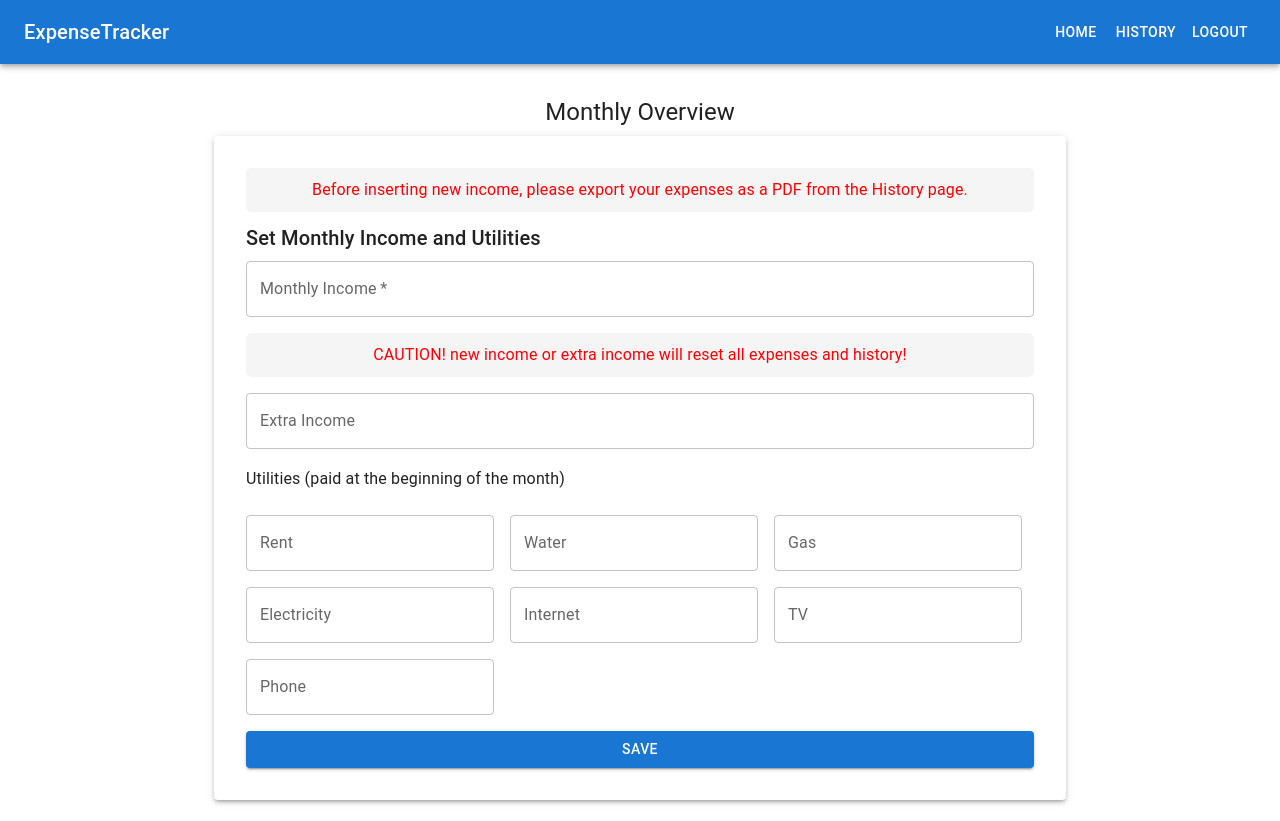
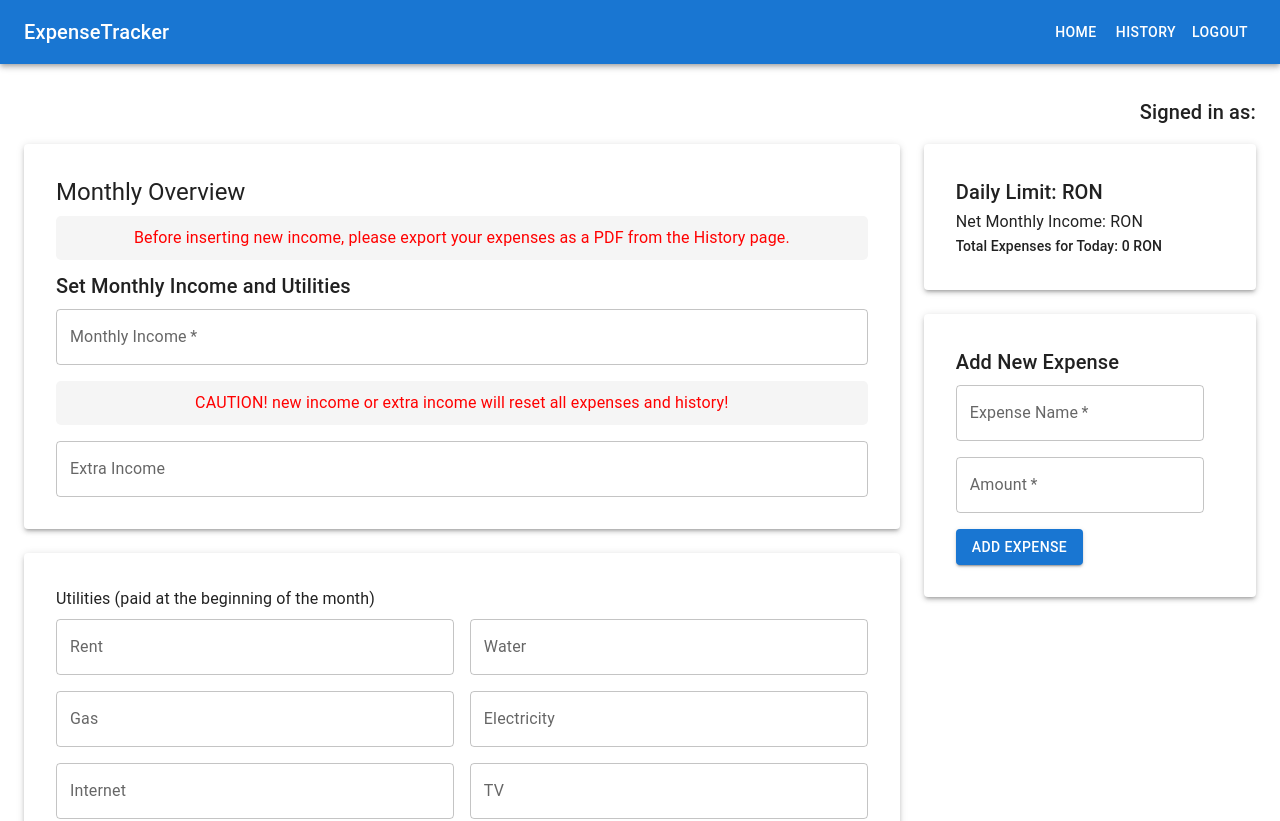
Before and after one commit to Miro-wq/fund-wise, a React (Create React App) app: page / in a window 1280 px wide. Shown: the top 821 px of the page. Built offline with nearby package versions, Linux system fonts and the light colour scheme; no server answers; sample sign-in values are in the browser's storage.

Commit message:
Home & History position

```diff
--- a/src/pages/History/History.js
+++ b/src/pages/History/History.js
@@ -82,7 +82,7 @@ function History() {
   return (
     <>
       <Typography variant="h6" align="right" gutterBottom sx={{ mb: 0, pr: 3 }}>
-        {user?.username}
+        Signed in as: {user?.username}
       </Typography>
       <Container maxWidth={false} sx={{
         mt: 2,
--- a/src/pages/Home/Home.js
+++ b/src/pages/Home/Home.js
@@ -128,20 +128,28 @@ function Home() {
   };
 
   return (
-    <Container maxWidth="md" sx={{ mt: 4 }}>
-      <Typography variant="h6" align="right" gutterBottom>
-        {user?.username}
+    <>
+      <Typography variant="h6" align="right" gutterBottom sx={{ mb: 0, pr: 3 }}>
+        Signed in as: {user?.username}
       </Typography>
-
-      <Typography variant="h5" align="center" gutterBottom>
+      <Container maxWidth={false} sx={{
+              mt: 2,
+              display: 'flex',
+              flexDirection: { xs: 'column', md: 'row' },
+            }}
+            >
+        <Box sx={{ mr: { xs: 0, md: 3 } }}>
+          <Paper elevation={3} sx={{ p: 4, mb: 3 }}>
+            <Typography variant="h5" align="left" gutterBottom>
               Monthly Overview
             </Typography>
 
-      <Paper elevation={3} sx={{ p: 4, mb: 4 }}>
             <p style={{ color: 'rgb(255 0 0)', marginBottom: '10px', background: '#f5f5f5', padding: '10px', textAlign: 'center', borderRadius: '5px' }}>Before inserting new income, please export your expenses as a PDF from the History page.</p>
+
             <Typography variant="h6" gutterBottom>
               Set Monthly Income and Utilities
             </Typography>
+
             <Box component="form" onSubmit={handleSalarySubmit} sx={{ display: 'flex', flexDirection: 'column', gap: 2 }}>
               <TextField
                 label="Monthly Income"
@@ -151,24 +159,30 @@ function Home() {
                 onChange={(e) => setLocalSalary(e.target.value)}
                 required
               />
+
               <p style={{ color: 'rgb(255 0 0)', background: '#f5f5f5', padding: '10px', textAlign: 'center', borderRadius: '5px' }}>CAUTION! new income or extra income will reset all expenses and history!</p>
 
               <TextField label="Extra Income" type="number" variant="outlined" value={localExtraIncome} onChange={(e) => setLocalExtraIncome(e.target.value)} />
+            </Box>
+          </Paper>
 
+
+          <Paper elevation={3} sx={{ p: 4, mb: 3 }}>
             <Typography variant="subtitle1" gutterBottom>
               Utilities (paid at the beginning of the month)
             </Typography>
             <Grid container spacing={2}>
-            <Grid item xs={12} sm={6}>
+              <Grid size={{ xs: 12, sm: 6 }}>
                 <TextField
                   label="Rent"
                   type="number"
                   variant="outlined"
                   value={localRent}
                   onChange={(e) => setLocalRent(e.target.value)}
+                  fullWidth
                 />
               </Grid>
-            <Grid item xs={12} sm={6}>
+              <Grid size={{ xs: 12, sm: 6 }}>
                 <TextField
                   label="Water"
                   type="number"
@@ -178,7 +192,7 @@ function Home() {
                   fullWidth
                 />
               </Grid>
-            <Grid item xs={12} sm={6}>
+              <Grid size={{ xs: 12, sm: 6 }}>
                 <TextField
                   label="Gas"
                   type="number"
@@ -188,7 +202,7 @@ function Home() {
                   fullWidth
                 />
               </Grid>
-            <Grid item xs={12} sm={6}>
+              <Grid size={{ xs: 12, sm: 6 }}>
                 <TextField
                   label="Electricity"
                   type="number"
@@ -198,7 +212,7 @@ function Home() {
                   fullWidth
                 />
               </Grid>
-            <Grid item xs={12} sm={6}>
+              <Grid size={{ xs: 12, sm: 6 }}>
                 <TextField
                   label="Internet"
                   type="number"
@@ -208,7 +222,7 @@ function Home() {
                   fullWidth
                 />
               </Grid>
-            <Grid item xs={12} sm={6}>
+              <Grid size={{ xs: 12, sm: 6 }}>
                 <TextField
                   label="TV"
                   type="number"
@@ -218,7 +232,7 @@ function Home() {
                   fullWidth
                 />
               </Grid>
-            <Grid item xs={12} sm={6}>
+              <Grid size={{ xs: 12, sm: 6 }}>
                 <TextField
                   label="Phone"
                   type="number"
@@ -229,13 +243,14 @@ function Home() {
                 />
               </Grid>
             </Grid>
-          <Button type="submit" variant="contained" color="primary">
+            <Button type="submit" variant="contained" sx={{ mt: 2 }}color="primary">
               Save
             </Button>
+          </Paper>
         </Box>
-      </Paper>
 
-      <Paper elevation={3} sx={{ p: 4, mb: 4 }}>
+        <Box>
+          <Paper elevation={3} sx={{ p: 4, mb: 3 }}>
             <Typography variant="h6">
               Daily Limit: {localSalary ? dailyLimit.toFixed(2) : ""} RON
             </Typography>
@@ -272,7 +287,9 @@ function Home() {
               </Button>
             </Box>
           </Paper>
+        </Box>
       </Container>
+    </>
   );
 }
 
```
Lines whose indentation alone changed are shown as unchanged.
